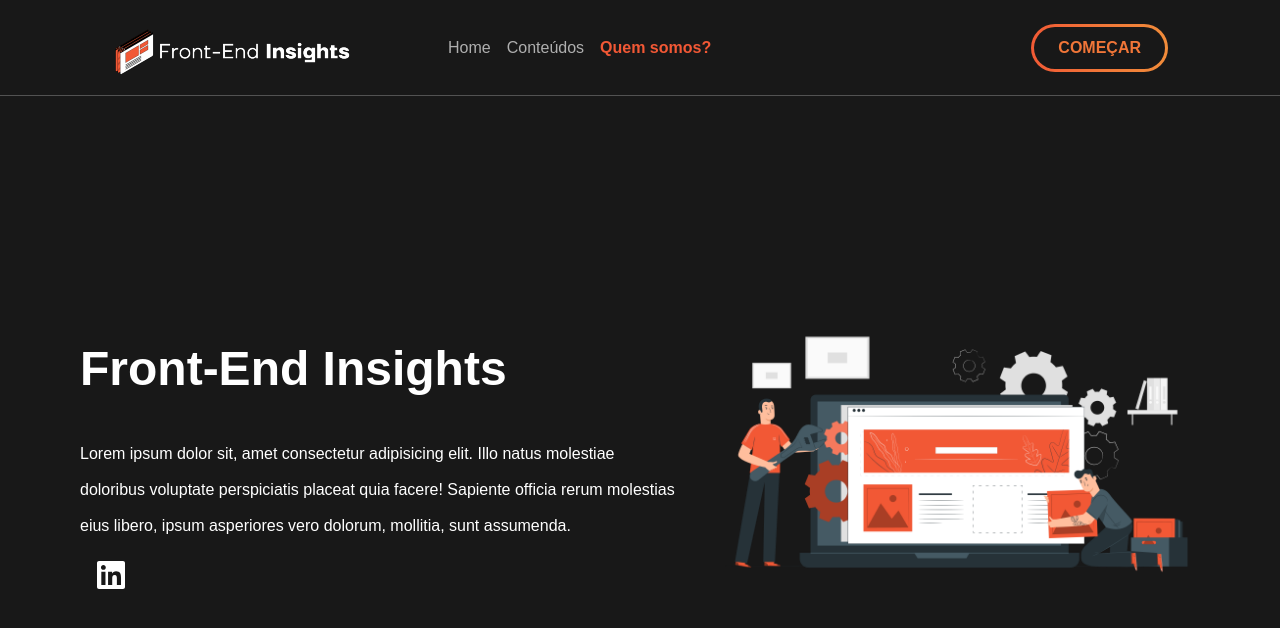
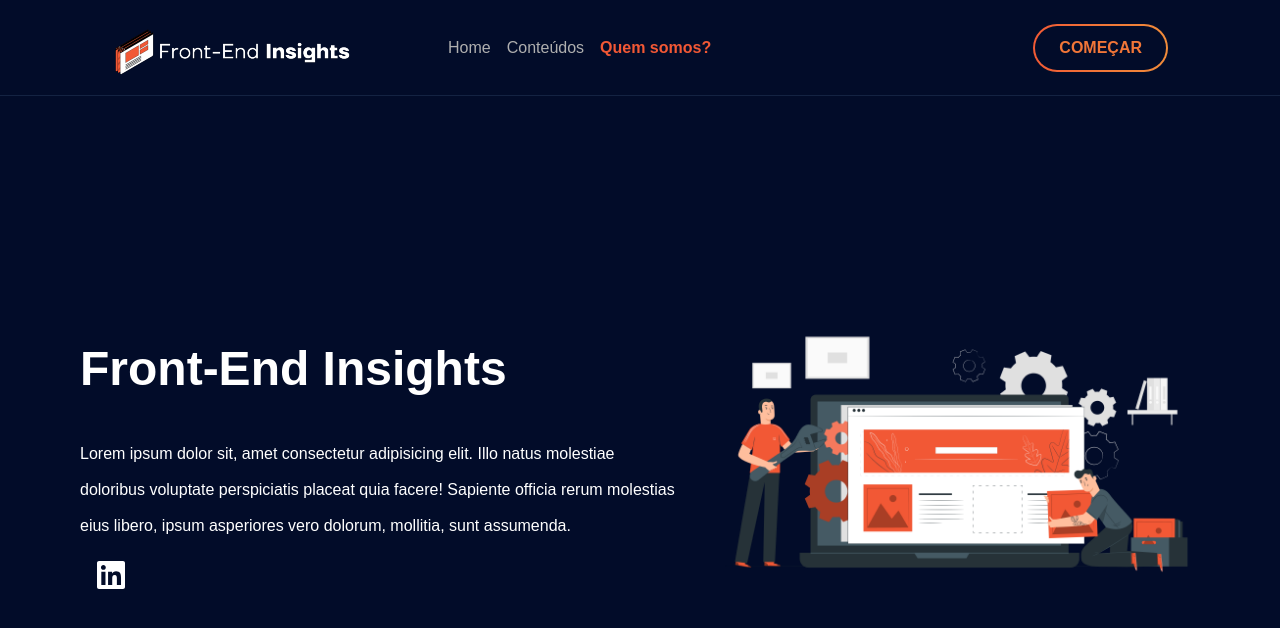
Before and after one commit to brennerpaiva/blog-front-end, a Next.js app: page /about in a window 1280 px wide. Shown: the top 628 px of the page. Built offline with nearby package versions, Linux system fonts and the light colour scheme.

Commit message:
new background and added links on buttons

```diff
--- a/src/components/Header/index.tsx
+++ b/src/components/Header/index.tsx
@@ -24,7 +24,7 @@ export default function Header() {
           </ActiveLink>
         </nav>
 
-        <a className={styles.readyButton} type="button" href="#">
+        <a className={styles.readyButton} type="button" href="/posts">
           COMEÇAR
         </a>
       </div>
--- a/src/components/Header/styles.module.scss
+++ b/src/components/Header/styles.module.scss
@@ -52,8 +52,8 @@
   margin-left: auto;
   height: 3rem;
   border-radius: 3rem;
-  background: linear-gradient(#181818, #181818) padding-box, linear-gradient(to right, #f25a35, #f17638, #f18c3a) border-box;
-  border: 3px solid transparent;
+  background: linear-gradient(var(--gray-700), var(--gray-700)) padding-box, linear-gradient(to right, #f25a35, #f17638, #f18c3a) border-box;
+  border: 2.5px solid transparent;
   padding: 0 1.5rem;
   display: flex;
   align-items: center;
--- a/src/styles/global.scss
+++ b/src/styles/global.scss
@@ -8,8 +8,8 @@
     --white: #fff;
 
     --gray-100: #AFAFAF;
-    --gray-200: #525252;
-    --gray-700: #181818;
+    --gray-200: #142342;
+    --gray-700: #020c29;
     --gray-900: #111113;
 
     --orange: #F25835;
```
Also changed, not shown: src/pages/index.tsx (+4 -7 lines), src/styles/home.module.scss (+9 -2 lines).
